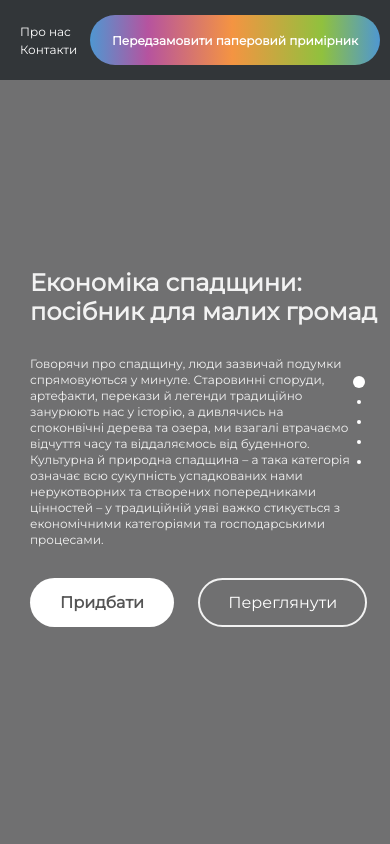
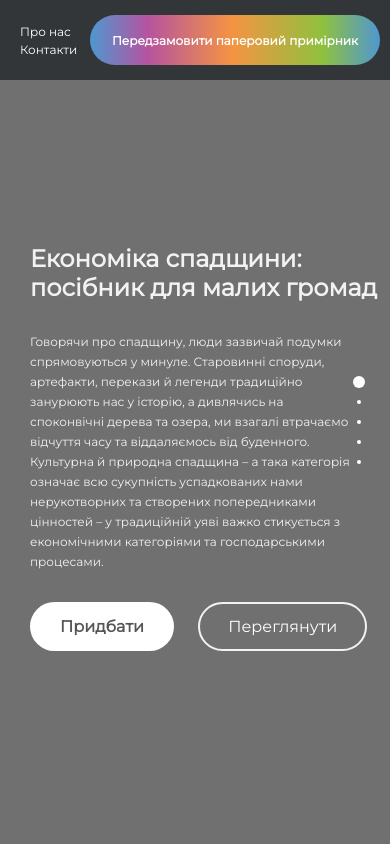
Before and after one commit to BohdanSol/BohdanSol.github.io, a PHP site: page / in a window 390 px wide. Run offline with PHP 8.4, Linux system fonts and the light colour scheme.

Commit message:
Update style.css

```diff
--- a/css/style.css
+++ b/css/style.css
@@ -247,7 +247,7 @@ section p {
 		font-family: 'Montserrat', serif;
 		font-weight: 100;
 		font-size: 12px;
-		line-height: 16px;
+		line-height: 20px;
 	}
 	h1 {
 		font-family: 'Montserrat', sans-serif;
```
